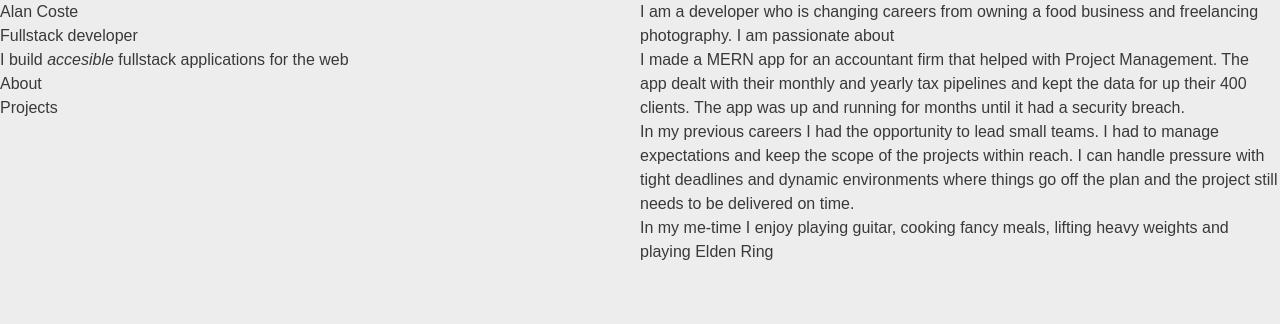
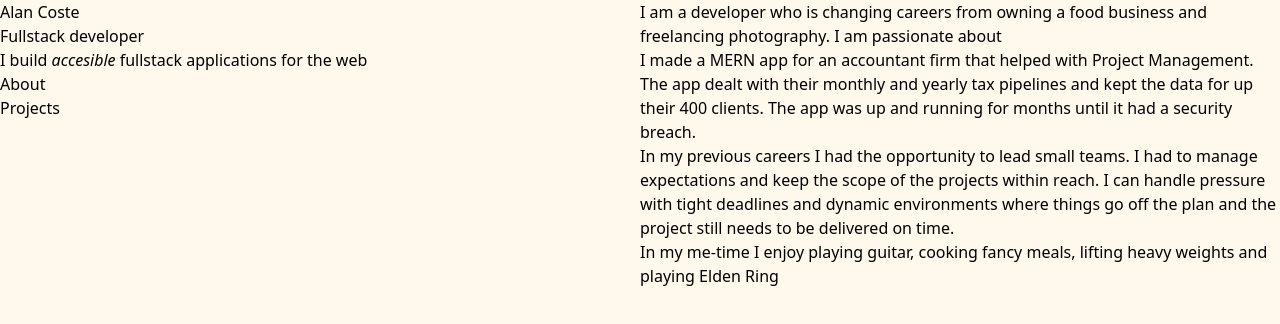
Before and after one commit to costealan/portfolio-2025, a Next.js app: page / in a window 1280 px wide. Shown: the top 324 px of the page. Built offline with nearby package versions, Linux system fonts and the light colour scheme.

Commit message:
feat: add variables for custom colors

```diff
--- a/src/app/globals.css
+++ b/src/app/globals.css
@@ -1,26 +1,13 @@
 @import "tailwindcss";
 
-:root {
-  --background: #ededed;
+@theme {
+  --background: #fff8ec;
   --foreground: #393939;
-}
-
-@theme inline {
-  --color-background: var(--background);
-  --color-foreground: var(--foreground);
-  --font-sans: var(--font-geist-sans);
-  --font-mono: var(--font-geist-mono);
-}
-
-@media (prefers-color-scheme: dark) {
-  :root {
-    --background: #0a0a0a;
-    --foreground: #ededed;
-  }
+  --base-blue: #3a7298;
+  --highlith-blue: #2c9cff;
+  --dark-blue: #005095;
 }
 
 body {
   background: var(--background);
-  color: var(--foreground);
-  font-family: Arial, Helvetica, sans-serif;
 }
```
